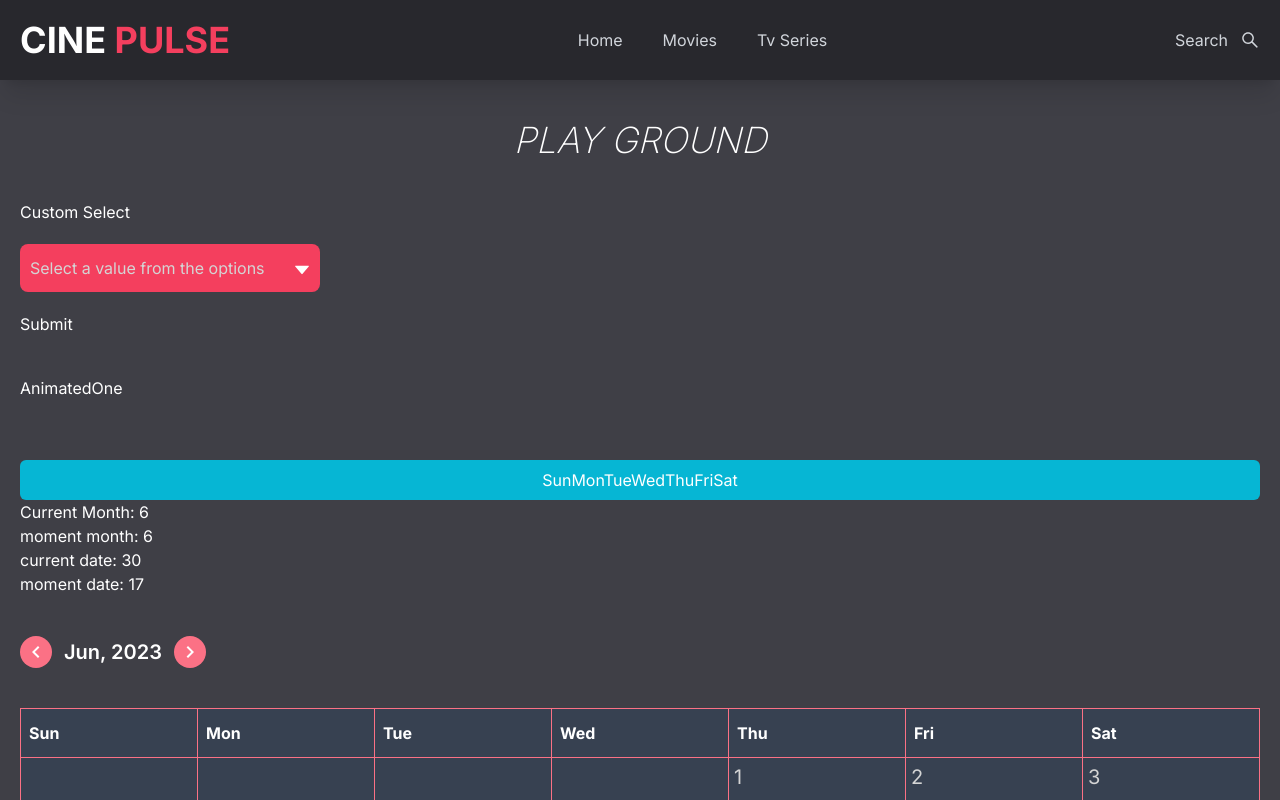
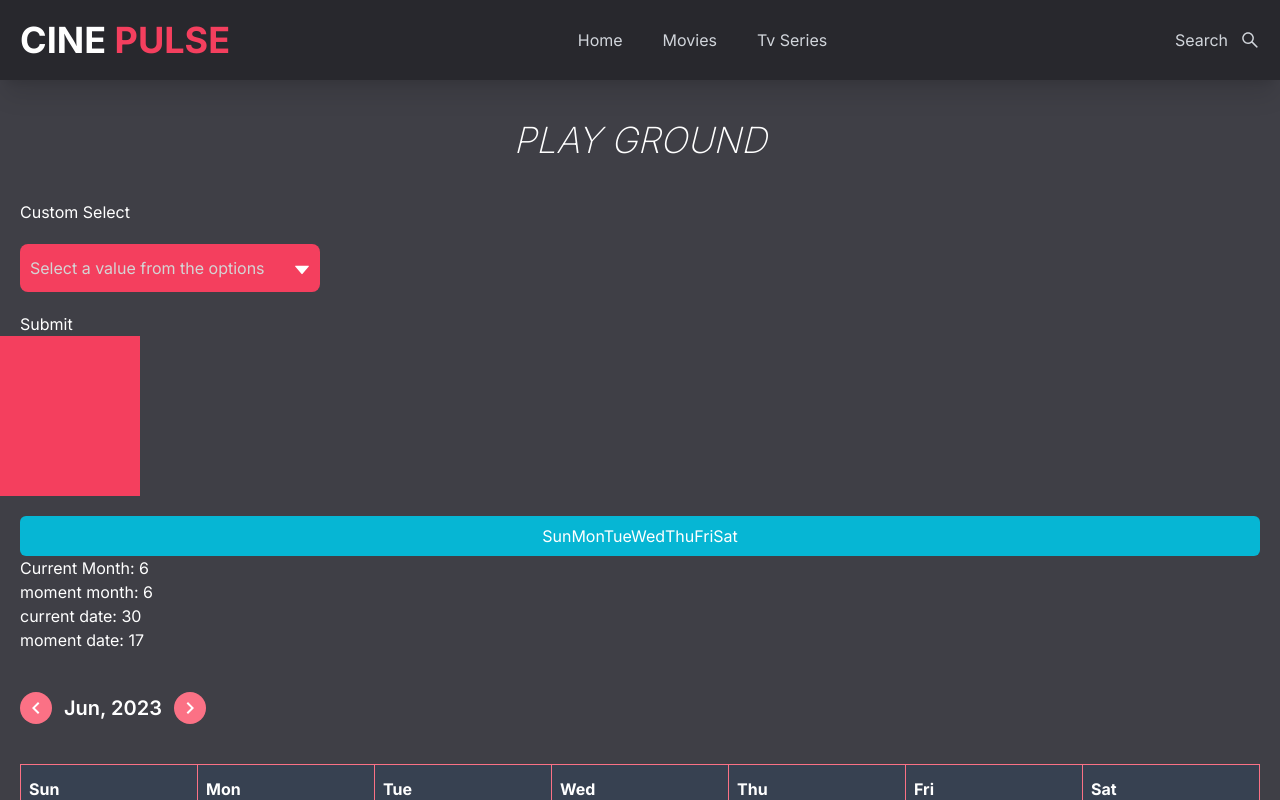
Before and after one commit to zamanshahed/cine-pulse, a Next.js app: page /test in a window 1280 px wide. Shown: the top 800 px of the page. Built offline with nearby package versions, Linux system fonts and the light colour scheme.

Commit message:
initial animation loop worked with tailwind

```diff
--- a/app/components/framer-components/AnimatedOne.jsx
+++ b/app/components/framer-components/AnimatedOne.jsx
@@ -1,9 +1,27 @@
 import React from 'react'
+import { motion } from "framer-motion"
 
 const AnimatedOne = () => {
-  return (
-    <div>AnimatedOne</div>
-  )
+    return (
+        <div>
+            <motion.div
+                className='w-20 h-20 bg-rose-500 text-center text-4xl font-extralight text-white italic'
+                animate={{
+                    scale: [2, 1, 2, 1, 2],
+                    rotate: [0, 0, 180, 180, 0],
+                    borderRadius: ["0%", "0%", "50%", "50%", "0%"]
+                }}
+                transition={{
+                    duration: 2,
+                    ease: "easeInOut",
+                    times: [0, 0.2, 0.5, 0.8, 1],
+                    repeat: Infinity,
+                    repeatDelay: 1
+                }}
+            />
+
+        </div>
+    )
 }
 
 export default AnimatedOne
```
